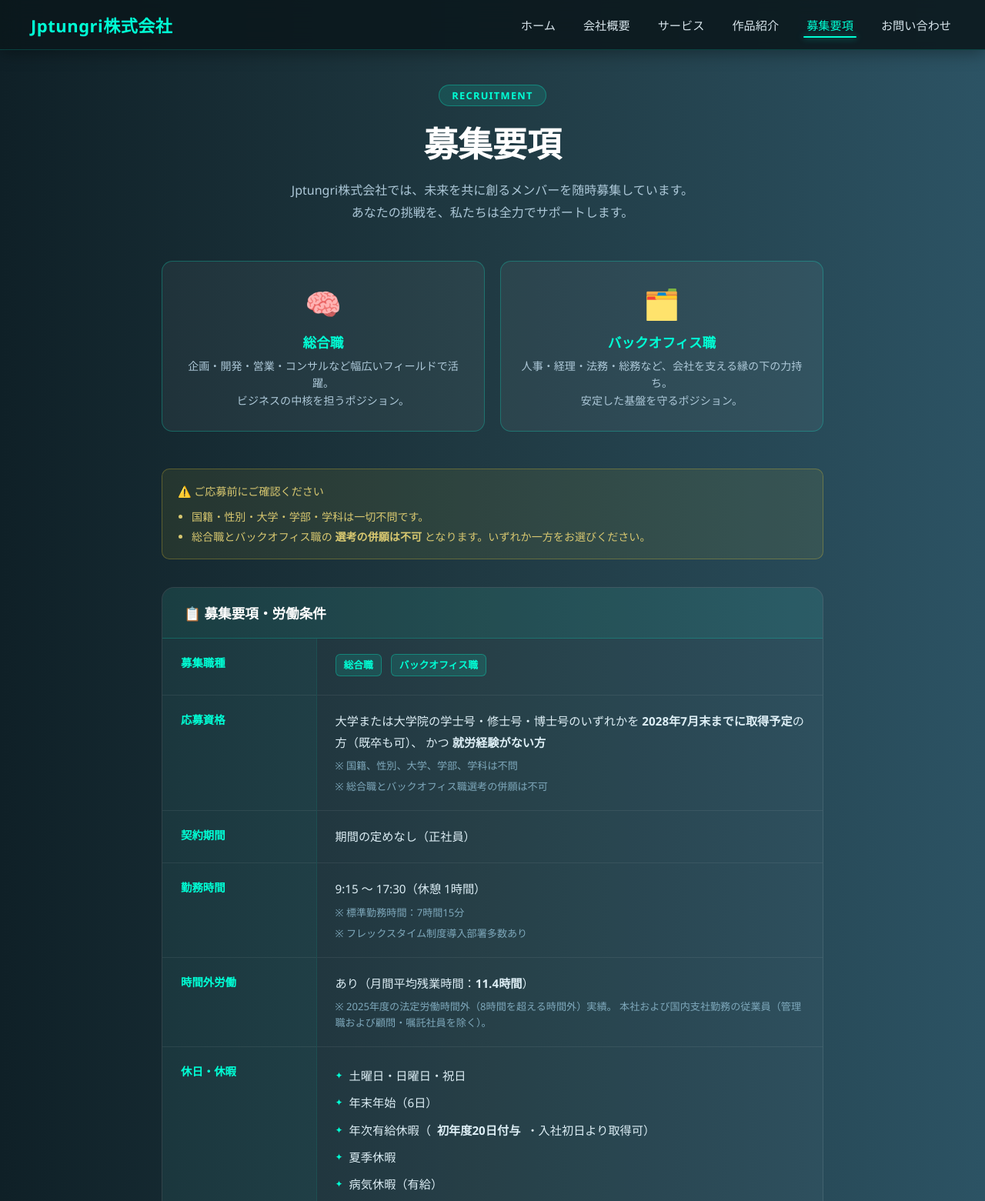
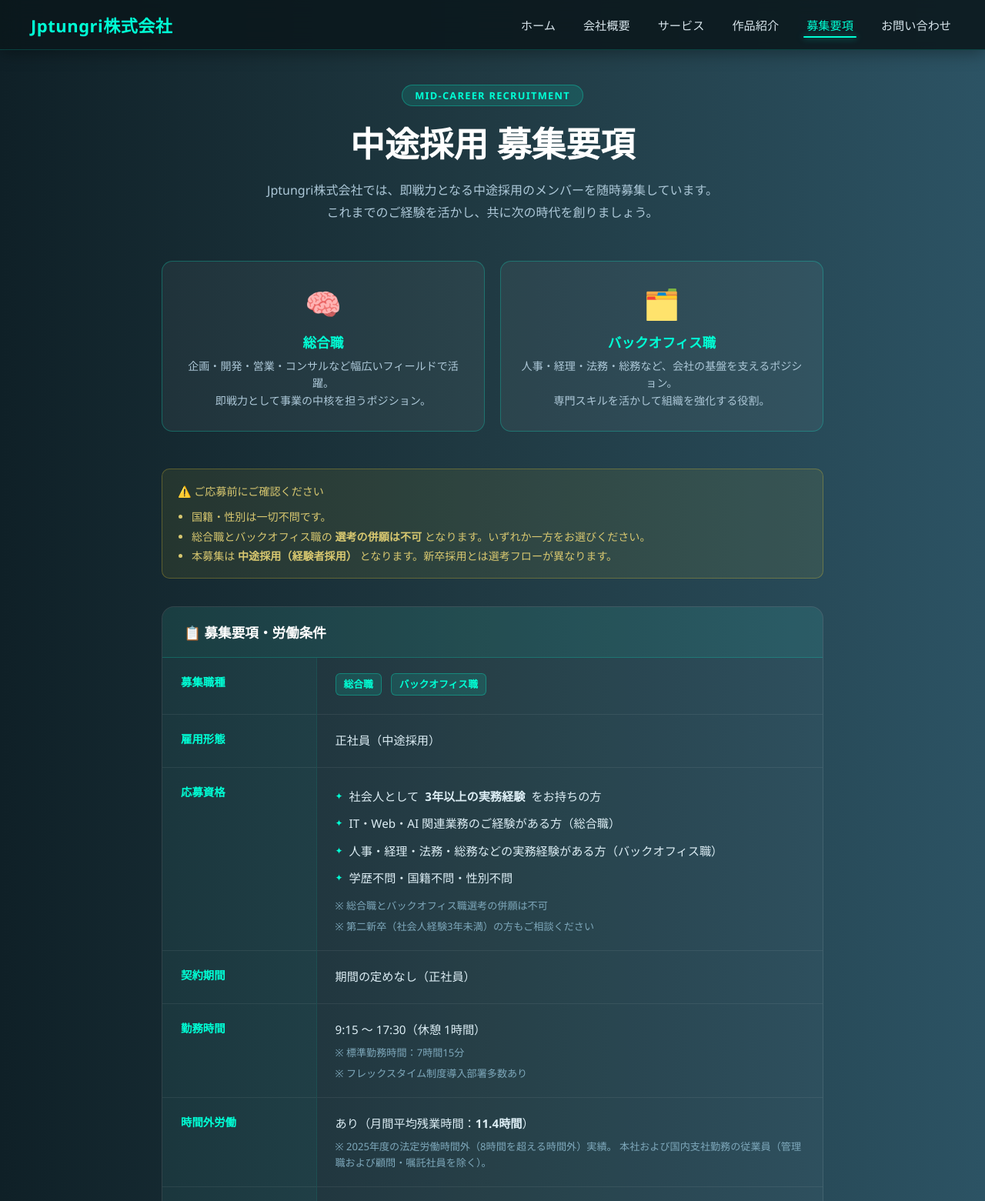
Before and after one commit to hehe5769/hehe5769.github.io, a plain HTML site: page boshu.html in a window 1280 px wide. Shown: the top 1561 px of the page at 77% size. Drawn offline with Linux system fonts and the light colour scheme.

Commit message:
feat: update content and layout in boshu page

```diff
--- a/boshu.html
+++ b/boshu.html
@@ -312,10 +312,10 @@
 
     <!-- Page Title -->
     <div class="page-title-wrap">
-      <div class="eyebrow">RECRUITMENT</div>
-      <h1>募集要項</h1>
-      <p>Jptungri株式会社では、未来を共に創るメンバーを随時募集しています。<br>
-        あなたの挑戦を、私たちは全力でサポートします。</p>
+      <div class="eyebrow">MID-CAREER RECRUITMENT</div>
+      <h1>中途採用 募集要項</h1>
+      <p>Jptungri株式会社では、即戦力となる中途採用のメンバーを随時募集しています。<br>
+        これまでのご経験を活かし、共に次の時代を創りましょう。</p>
     </div>
 
     <!-- 職種カード -->
@@ -323,12 +323,12 @@
       <div class="shoku-card">
         <span class="shoku-icon">🧠</span>
         <h3>総合職</h3>
-        <p>企画・開発・営業・コンサルなど幅広いフィールドで活躍。<br>ビジネスの中核を担うポジション。</p>
+        <p>企画・開発・営業・コンサルなど幅広いフィールドで活躍。<br>即戦力として事業の中核を担うポジション。</p>
       </div>
       <div class="shoku-card">
         <span class="shoku-icon">🗂️</span>
         <h3>バックオフィス職</h3>
-        <p>人事・経理・法務・総務など、会社を支える縁の下の力持ち。<br>安定した基盤を守るポジション。</p>
+        <p>人事・経理・法務・総務など、会社の基盤を支えるポジション。<br>専門スキルを活かして組織を強化する役割。</p>
       </div>
     </div>
 
@@ -336,8 +336,9 @@
     <div class="caution-box">
       ⚠️ ご応募前にご確認ください
       <ul>
-        <li>国籍・性別・大学・学部・学科は一切不問です。</li>
+        <li>国籍・性別は一切不問です。</li>
         <li>総合職とバックオフィス職の <strong>選考の併願は不可</strong> となります。いずれか一方をお選びください。</li>
+        <li>本募集は <strong>中途採用（経験者採用）</strong> となります。新卒採用とは選考フローが異なります。</li>
       </ul>
     </div>
 
@@ -356,13 +357,21 @@
           </tr>
 
           <tr>
+            <th>雇用形態</th>
+            <td>正社員（中途採用）</td>
+          </tr>
+
+          <tr>
             <th>応募資格</th>
             <td>
-              大学または大学院の学士号・修士号・博士号のいずれかを
-              <strong>2028年7月末までに取得予定</strong>の方（既卒も可）、
-              かつ <strong>就労経験がない方</strong>
-              <span class="note">国籍、性別、大学、学部、学科は不問</span>
+              <ul class="holiday-list" style="margin-bottom:8px;">
+                <li>社会人として <strong>3年以上の実務経験</strong> をお持ちの方</li>
+                <li>IT・Web・AI 関連業務のご経験がある方（総合職）</li>
+                <li>人事・経理・法務・総務などの実務経験がある方（バックオフィス職）</li>
+                <li>学歴不問・国籍不問・性別不問</li>
+              </ul>
               <span class="note">総合職とバックオフィス職選考の併願は不可</span>
+              <span class="note">第二新卒（社会人経験3年未満）の方もご相談ください</span>
             </td>
           </tr>
 
@@ -399,7 +408,7 @@
                 <li>年末年始（6日）</li>
                 <li>年次有給休暇（<strong>初年度20日付与</strong>・入社初日より取得可）</li>
                 <li>夏季休暇</li>
-                <li>病気休暇（有給）</li>
+                <li>病気休暇</li>
                 <li>特別休暇（時短推進特別休暇・育児参加・ボランティア・慶弔 等）</li>
                 <li>育児休業制度</li>
                 <li>介護休暇制度</li>
@@ -414,9 +423,10 @@
 
     <!-- CTA -->
     <div class="cta-section">
-      <h2>📩 エントリー・お問い合わせ</h2>
-      <p>ご不明な点やエントリーのご相談は、お問い合わせフォームよりお気軽にどうぞ。</p>
-      <a href="recruit.html" class="btn">お問い合わせフォームへ →</a>
+      <h2>📩 中途採用エントリー・お問い合わせ</h2>
+      <p>書類選考 → 一次面接 → 二次面接（最終）の流れでご選考いたします。<br>
+        ご不明な点・カジュアル面談のご希望もお気軽にお問い合わせください。</p>
+      <a href="recruit.html" class="btn">エントリー・お問い合わせはこちら →</a>
     </div>
 
   </main>
```
